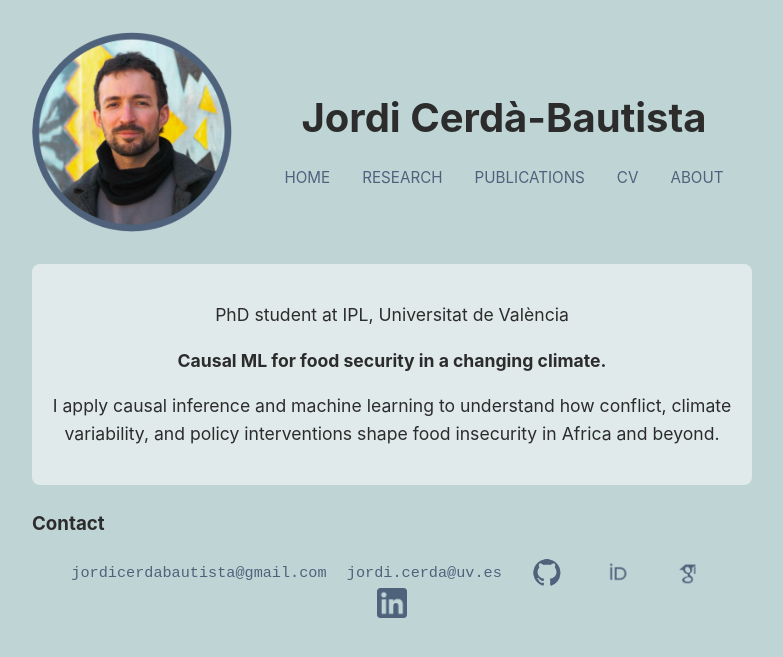
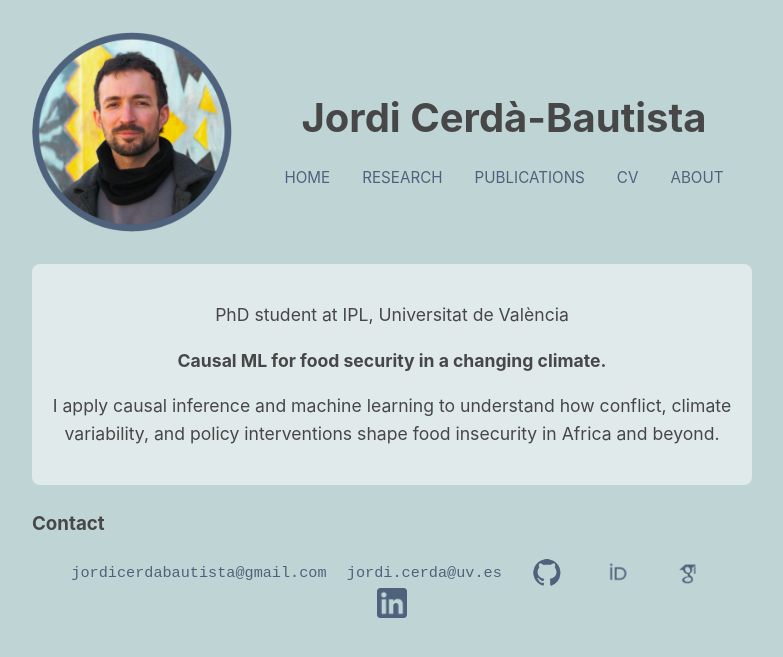
Before and after one commit to jordicbau/jordicbau.github.io, a Jekyll site: the page built from index.md, in a window 1280 px wide. Shown: the top 657 px of the page, without its empty margins (248-1031 px from the left). Built offline with Jekyll 4.4.1, drawn with Linux system fonts in a browser that asks for light colours.

Commit message:
Update style.css

```diff
--- a/assets/css/style.css
+++ b/assets/css/style.css
@@ -1,7 +1,7 @@
 body {
   font-family: -apple-system, BlinkMacSystemFont, "Segoe UI", Roboto, "Helvetica Neue", sans-serif;
   background-color: #bfd5d5;
-  color: #2c2c2c;
+  color: #474747;
   margin: auto;
   max-width: 720px;
   padding: 2rem;
```
